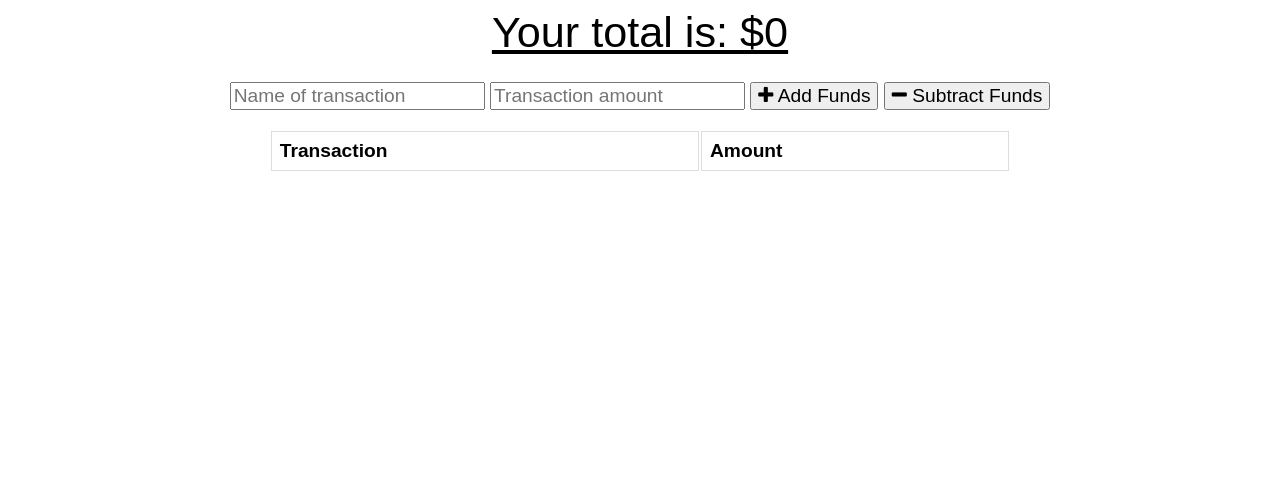
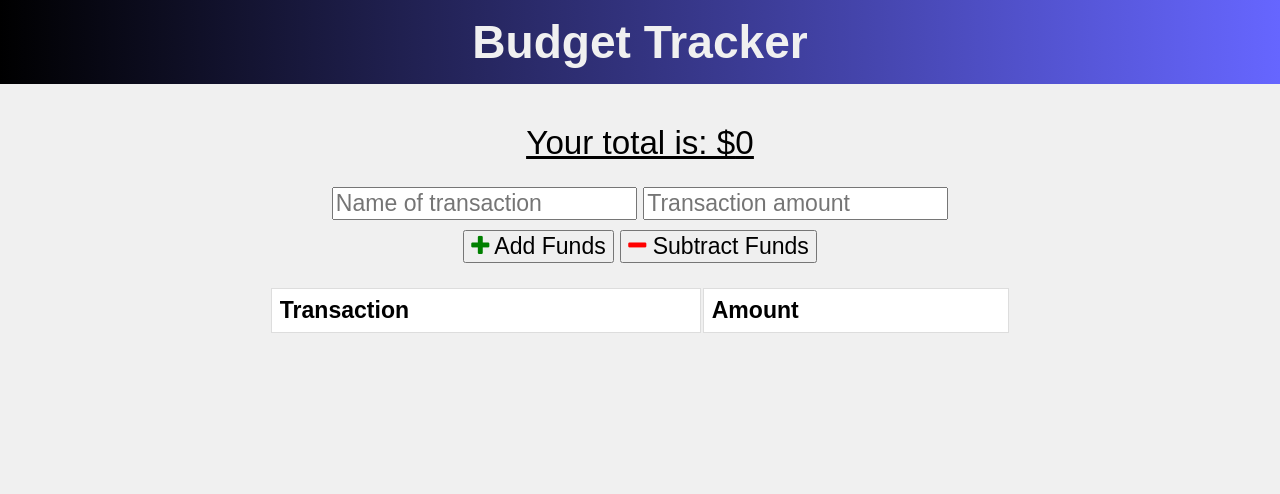
Before and after one commit to alexcoulter/budget-tracker, a website: page public/index.html in a window 1280 px wide. Drawn offline with nearby package versions, Linux system fonts and the light colour scheme; no server answers.

Commit message:
updated readme and styles

```diff
--- a/public/index.html
+++ b/public/index.html
@@ -14,6 +14,7 @@
   <title>Budget Tracker</title>
 </head>
 <body>
+  <header><h1>Budget Tracker</h1></header>
   <div class="wrapper">
     <div class="total">
       <div class="total">Your total is: $<span id="total">0</span></div>
@@ -21,7 +22,7 @@
 
     <div class="form">
       <input type="text" id="t-name" placeholder="Name of transaction" />
-      <input type="number" min="0" id="t-amount" placeholder="Transaction amount" />
+      <input type="number" min="0" id="t-amount" placeholder="Transaction amount" /><br>
       <button id="add-btn"><i class="fa fa-plus buttons"></i> Add Funds</button>
       <button id="sub-btn"><i class="fa fa-minus"></i> Subtract Funds</button>
       <p class="error"></p>
--- a/public/styles.css
+++ b/public/styles.css
@@ -1,6 +1,14 @@
-body {
+html, body {
   font-size: 120%;
   font-family: Arial;
+  margin:0;
+  padding: 0;
+  background-color: #F0F0F0;
+}
+
+h1 {
+  margin:0;
+padding: 15px;
 }
 
 button, input {
@@ -8,6 +16,13 @@ button, input {
   font-family: Arial;
 }
 
+header {
+  background-image: linear-gradient(to right, black , #6666ff);
+  /* background-color: #6666ff; */
+  color:#F0F0F0;
+  text-align: center;
+  margin-bottom: 40px;
+}
 table {
   width: 100%;
 }
@@ -22,6 +37,10 @@ tr:nth-child(even) {
   background-color: #dddddd;
 }
 
+tr:nth-child(odd) {
+  background-color: white;
+}
+
 .error {
   color: red;
 }
@@ -33,7 +52,7 @@ tr:nth-child(even) {
 }
 
 .total {
-  font-size: 150%;
+  font-size: 120%;
   text-decoration: underline;
 }
 
@@ -42,6 +61,19 @@ tr:nth-child(even) {
   width: 100%;
 }
 
+.fa-plus {
+  color: green;
+}
+
+.fa-minus {
+  color: red;
+}
+
+button {
+  margin-top: 10px;
+}
+
+
 .transactions {
   text-align: left;
   max-height: 300px;
@@ -49,3 +81,7 @@ tr:nth-child(even) {
   width: 90%;
   margin: 0 auto;
 }
+
+.myChart {
+  background-color: white;
+}
```
Also changed, not shown: package.json (+5 -5 lines), README.md, public/ipadSS.jpg (added), 1 other file.
